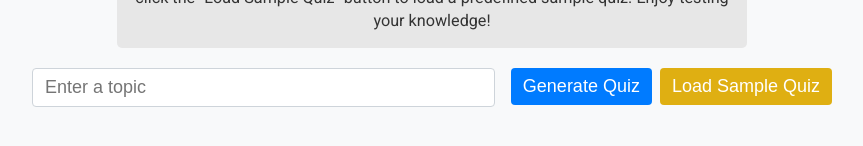
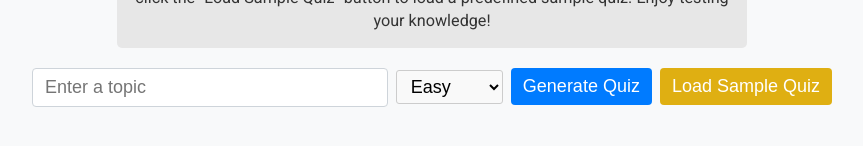
Before and after one commit to Chrisdalbano/quizmegpt, a Vue app: page / in a window 1280 px wide. Shown: the part 278-424 px from the top of the page, without its empty margins (208-1071 px from the left). Built offline with nearby package versions, Linux system fonts and the light colour scheme.

Commit message:
added difficulty levels

```diff
--- a/src/App.vue
+++ b/src/App.vue
@@ -11,6 +11,14 @@
       </p>
       <div class="input-container">
         <input type="text" v-model="quizTopic" placeholder="Enter a topic" />
+        <div class="selector-container">
+          <select v-model="difficultyLevel" class="difficulty-selector">
+            <option value="easy">Easy</option>
+            <option value="medium">Medium</option>
+            <option value="hard">Hard</option>
+          </select>
+        </div>
+
         <button @click="generateQuiz">Generate Quiz</button>
         <button @click="loadSampleQuiz" class="sample-button">
           Load Sample Quiz
@@ -81,6 +89,7 @@ export default {
   },
   data() {
     return {
+      difficultyLevel: "easy",
       quizTopic: "",
       quizGenerated: false,
       quizQuestions: [],
@@ -143,7 +152,10 @@ export default {
 
     async generateQuiz() {
       this.loading = true;
-      const response = await this.getQuizFromChatGPT(this.quizTopic);
+      const response = await this.getQuizFromChatGPT(
+        this.quizTopic,
+        this.difficultyLevel
+      );
       this.loading = false;
 
       if (response) {
@@ -159,9 +171,9 @@ export default {
         }
       }
     },
-    async getQuizFromChatGPT(topic) {
+    async getQuizFromChatGPT(topic, difficulty) {
       const apiKey = process.env.VUE_APP_CHATGPT_API_KEY;
-      const prompt = `Create 3 questions about ${topic}, each with 3 multiple choice answers. Indicate the correct answer for each question with a letter (A, B, or C). Also, make sure that the response given matches the regex ${this.regex} for formatting purposes.`;
+      const prompt = `Create 3 ${difficulty} questions about ${topic}, each with 3 multiple choice answers. Indicate the correct answer for each question with a letter (A, B, or C). Also, make sure that the response given matches the regex ${this.regex} for formatting purposes.`;
       try {
         const response = await axios.post(
           "https://api.openai.com/v1/chat/completions",
@@ -323,4 +335,17 @@ button:hover {
   max-width: 600px;
   color: #333;
 }
+
+.selector-container {
+  display: inline-block;
+}
+
+.difficulty-selector {
+  padding: 5px 10px;
+  border: 1px solid #ccc;
+  border-radius: 3px;
+  font-size: 1rem;
+  background-color: #f9f9f9;
+  cursor: pointer;
+}
 </style>
```
